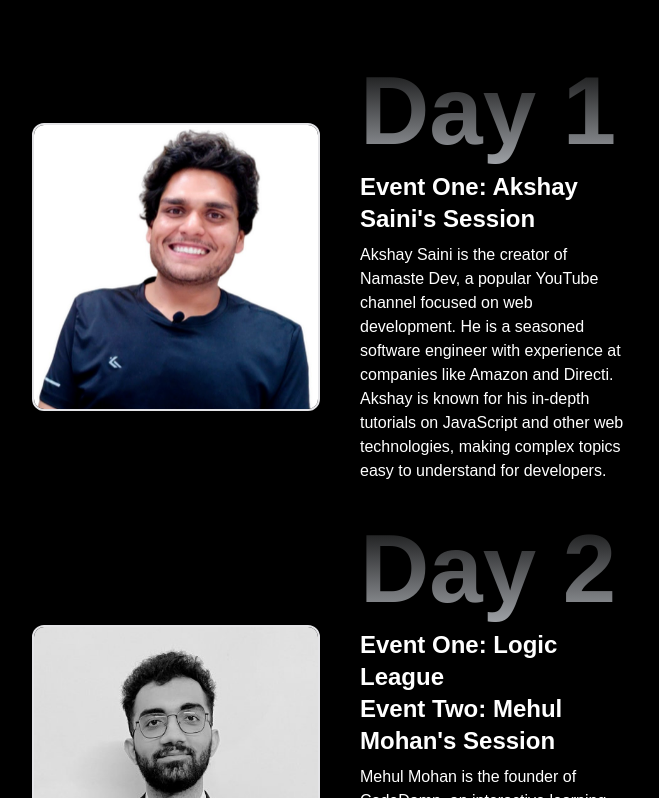
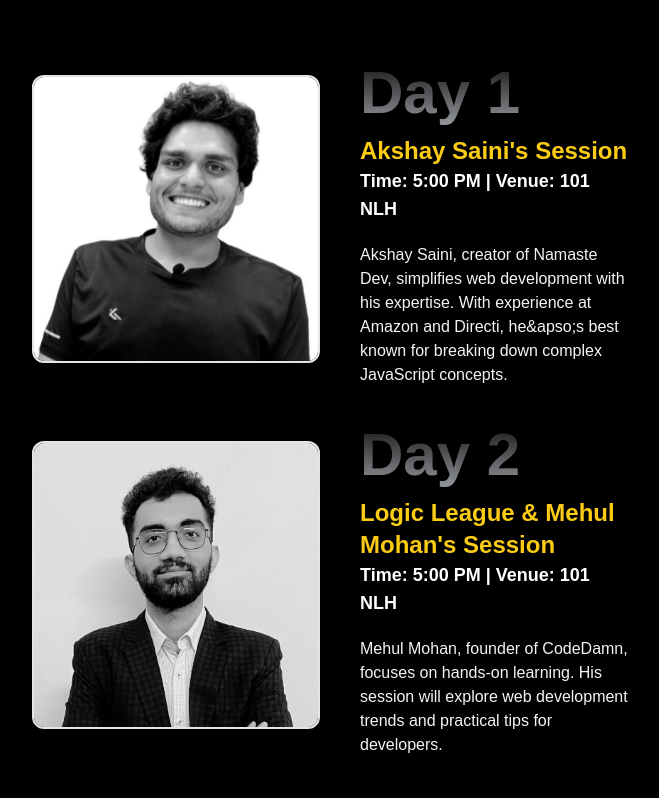
Before and after one commit to deevee47/bulletproof, a Next.js app: page / in a window 1280 px wide. Shown: the part 802-1600 px from the top of the page, without its empty margins (309-968 px from the left). Built offline with nearby package versions, Linux system fonts and the light colour scheme.

Commit message:
updated the card content and styling tailwind

```diff
--- a/src/components/Card.jsx
+++ b/src/components/Card.jsx
@@ -1,25 +1,37 @@
-"use client"
-import Image from 'next/image';
-import React from 'react';
-import { MagicCard } from './ui/magic-card';
+"use client";
+import Image from "next/image";
+import React from "react";
+import { MagicCard } from "./ui/magic-card";
 
 function Events() {
   return (
-    <div className='flex flex-col items-center justify-start min-h-screen pt-10 px-4 mb-16'>
+    <div className="flex flex-col items-center justify-start min-h-screen pt-10 px-4 mb-16">
       {/* Day 1 Event Card */}
       <MagicCard gradientOpacity={0.8} gradientColor="#FFD700" delay={200}>
-        <div className='shadow-lg flex flex-col md:flex-row items-center text-white gap-10 p-3 rounded-xl cursor-none hover:cursor-none'>
-          <div className='w-full md:w-64 lg:w-72 h-auto flex-shrink-0'>
-            <Image className='border-2 rounded-xl object-cover' src='/akki.jpg' width={300} height={300} alt='Akshay Saini' />
+        <div className="shadow-lg flex flex-col md:flex-row items-center text-white gap-10 p-3 rounded-xl">
+          <div className="w-full md:w-64 lg:w-72 h-auto flex-shrink-0">
+            <Image
+              className="border-2 rounded-xl object-cover filter grayscale"
+              src="/akki.jpg"
+              width={300}
+              height={300}
+              alt="Akshay Saini"
+            />
           </div>
-          <div className='w-full md:w-1/2 lg:w-3/4'>
-            <h1 className='pb-3 pt-3 pointer-events-none whitespace-pre-wrap bg-gradient-to-b from-black to-gray-300/80 bg-clip-text text-left text-4xl md:text-6xl lg:text-8xl font-semibold leading-none text-transparent dark:from-white dark:to-slate-900/10'>
+          <div className="w-full md:w-1/2 lg:w-3/4">
+            <h1 className="pb-3 pt-3 bg-gradient-to-b from-black to-gray-300/80 bg-clip-text text-left text-4xl md:text-5xl lg:text-6xl font-bold leading-none text-transparent dark:from-white dark:to-slate-900/10">
               Day 1
             </h1>
-
-            <h2 className='font-bold text-lg sm:text-xl md:text-2xl'>Event One: Akshay Saini&apos;s Session</h2>
-            <p className='mt-2 text-xs sm:text-sm md:text-base'>
-              Akshay Saini is the creator of Namaste Dev, a popular YouTube channel focused on web development. He is a seasoned software engineer with experience at companies like Amazon and Directi. Akshay is known for his in-depth tutorials on JavaScript and other web technologies, making complex topics easy to understand for developers.
+            <h2 className="font-semibold text-lg sm:text-xl md:text-2xl text-yellow-400">
+              Akshay Saini&apos;s Session
+            </h2>
+            <h3 className="font-bold text-md sm:text-lg text-white">
+              Time: 5:00 PM | Venue: 101 NLH
+            </h3>
+            <p className="mt-5 text-sm sm:text-base text-gray-100">
+              Akshay Saini, creator of Namaste Dev, simplifies web development
+              with his expertise. With experience at Amazon and Directi, he&apso;s best
+              known for breaking down complex JavaScript concepts.
             </p>
           </div>
         </div>
@@ -27,18 +39,30 @@
 
       {/* Day 2 Event Card */}
       <MagicCard gradientOpacity={0.8} gradientColor="#FFD700" delay={200}>
-        <div className='shadow-lg flex flex-col md:flex-row items-center text-white gap-10 p-3 rounded-xl cursor-none hover:cursor-none'>
-          <div className='w-full md:w-64 lg:w-72 h-auto flex-shrink-0'>
-            <Image className='border-2 rounded-xl object-cover' src='/mehul.jpg' width={300} height={300} alt='Mehul Mohan' />
+        <div className="shadow-lg flex flex-col md:flex-row items-center text-white gap-10 p-3 rounded-xl">
+          <div className="w-full md:w-64 lg:w-72 h-auto flex-shrink-0">
+            <Image
+              className="border-2 rounded-xl object-cover filter grayscale"
+              src="/mehul.jpg"
+              width={300}
+              height={300}
+              alt="Mehul Mohan"
+            />
           </div>
-          <div className='w-full md:w-1/2 lg:w-3/4'>
-            <h1 className='pb-3 pt-3 pointer-events-none whitespace-pre-wrap bg-gradient-to-b from-black to-gray-300/80 bg-clip-text text-left text-4xl md:text-6xl lg:text-8xl font-semibold leading-none text-transparent dark:from-white dark:to-slate-900/10'>
+          <div className="w-full md:w-1/2 lg:w-3/4">
+            <h1 className="pb-3 pt-3 bg-gradient-to-b from-black to-gray-300/80 bg-clip-text text-left text-4xl md:text-5xl lg:text-6xl font-bold leading-none text-transparent dark:from-white dark:to-slate-900/10">
               Day 2
             </h1>
-            <h2 className='font-bold text-lg sm:text-xl md:text-2xl'>Event One: Logic League</h2>
-            <h2 className='font-bold text-lg sm:text-xl md:text-2xl'>Event Two: Mehul Mohan&apos;s Session</h2>
-            <p className='mt-2 text-xs sm:text-sm md:text-base'>
-              Mehul Mohan is the founder of CodeDamn, an interactive learning platform for developers. He is a full-stack developer, educator, and YouTuber who creates content focused on web development, programming, and tech careers. Through CodeDamn, he aims to provide hands-on coding experience and project-based learning for aspiring developers.
+            <h2 className="font-semibold text-lg sm:text-xl md:text-2xl text-yellow-400">
+              Logic League & Mehul Mohan&apos;s Session
+            </h2>
+            <h3 className="font-bold text-md sm:text-lg text-white">
+              Time: 5:00 PM | Venue: 101 NLH
+            </h3>
+            <p className="mt-5 text-sm sm:text-base text-gray-100">
+              Mehul Mohan, founder of CodeDamn, focuses on hands-on learning.
+              His session will explore web development trends and practical tips
+              for developers.
             </p>
           </div>
         </div>
```
